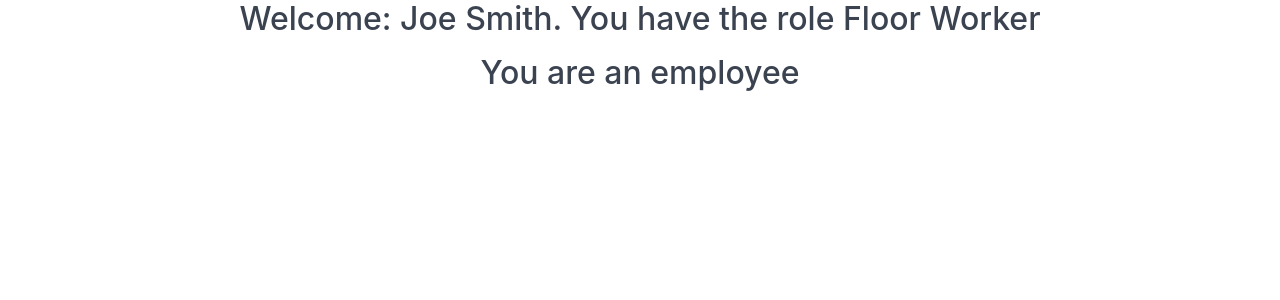
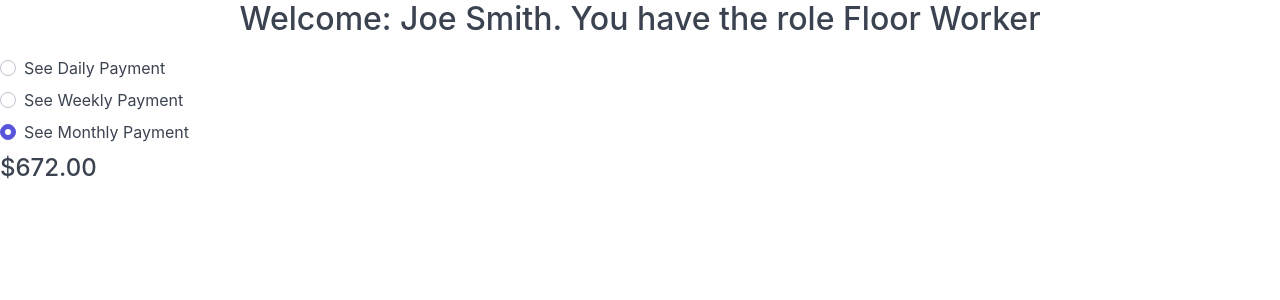
Before and after one commit to ifbhack/WorkTracker, a Flask app: page /homepage in a window 1280 px wide. Shown: the top 300 px of the page. Run offline with Flask 2, Linux system fonts and the light colour scheme; a user stored in the database is signed in; data comes from the database, SQL or seed files in the repository; some libraries are stand-ins or nearby versions.

Commit message:
Add pay view functionality + add new lines to file ends
Only for employee rn

```diff
--- a/functions.py
+++ b/functions.py
@@ -3,7 +3,8 @@ from flask import session
 
 
 class Staff:
-    def __init__(self, name, roleName, isManager):
+    def __init__(self, userId, name, roleName, isManager):
+        self.userId = userId
         self.name = name
         self.roleName = roleName
         self.isManager = isManager
@@ -18,7 +19,6 @@ class Staff:
         and returns True if the credentials are valid
 
         Returns False if the credentials are invalid"""
-
         cur = mysql.connection.cursor()
         cur.execute("""SELECT 1 FROM Staff
                     WHERE staffID = %s AND password = SHA2(%s, 256)""",
@@ -36,7 +36,6 @@ class Staff:
     def signUp(mysql, name, password, roleName):
         """Inserts a new staff member into the database
         and sets the session userid to the created staff member"""
-
         cur = mysql.connection.cursor()
         cur.execute("""INSERT INTO Staff (roleName, name, password)
                     VALUES (%s, %s, SHA2(%s, 256))""",
@@ -51,7 +50,6 @@ class Staff:
         """Returns a Staff object based on the session user id
 
         Returns False if no staff infomation is found"""
-
         userId = session.get('userId')
         if userId:
             cur = mysql.connection.cursor()
@@ -61,8 +59,24 @@ class Staff:
             cur.close()
 
             if userDetails:
-                return Staff(*userDetails)
+                return Staff(userId, *userDetails)
             else:
                 return False
         else:
             return False
+
+    def getStaffPayInfo(self, mysql):
+        cur = mysql.connection.cursor()
+        DAYS_IN_MONTH = 30
+        DAYS_IN_WEEK = 7
+        hoursOfWorkPerDay = 8  # assume everyone work 8 hours a day for now
+        sql = f"""SELECT payRate * {hoursOfWorkPerDay},
+                         payRate * {hoursOfWorkPerDay} * {DAYS_IN_WEEK},
+                         payRate * {hoursOfWorkPerDay} * {DAYS_IN_MONTH}
+                  FROM Staff s
+                  INNER JOIN Payrate p ON s.roleName=p.roleName
+                  WHERE staffID = %s"""
+        cur.execute(sql, (self.userId,))
+        result = cur.fetchone()
+        print(result)
+        return {'daily': result[0], 'weekly': result[1], 'monthly': result[2]}
--- a/main.py
+++ b/main.py
@@ -46,8 +46,8 @@ def signIn():
     if request.method == 'POST':
         try:
             success = Staff.signIn(mysql,
-                                    staffId=request.form['staffid'],
-                                    password=request.form['password'])
+                                   staffId=request.form['staffid'],
+                                   password=request.form['password'])
         except MySQLdb.Error:
             return 'Database Error'
 
@@ -65,9 +65,9 @@ def signUp():
     if request.method == 'POST':
         try:
             Staff.signUp(mysql,
-              name=request.form['name'],
-              password=request.form['password'],
-              roleName=request.form['roleName'])
+                         name=request.form['name'],
+                         password=request.form['password'],
+                         roleName=request.form['roleName'])
         except MySQLdb.Error:
             return 'Database Error'
 
@@ -89,16 +89,20 @@ def signUp():
 @app.route('/homepage')
 def homepage():
     if g.user:
-        return render_template('homepage.html')
+        if g.user.isManager:
+            return "Manager page"  # todo
+        else:
+            payInfo = g.user.getStaffPayInfo(mysql)
+            return render_template('homepage-employee.html', payInfo=payInfo)
     else:
         return "Not logged in"
 
 
 @app.before_request
 def getUserInfo():
-    # Sets g.user to a Staff object before every page request
-    # Sets g.user to None if the user is not signed in
+    """Sets g.user to a Staff object before every page request
 
+    Sets g.user to None if the user is not signed in"""
     try:
         user = Staff.getObj(mysql)
     except MySQLdb.Error:
--- /dev/null
+++ b/templates/homepage-employee.html
@@ -0,0 +1,40 @@
+{% extends "homepage.html" %}
+
+{% block title %}Sign in{% endblock %}
+
+{% block content %}
+
+<h2>Welcome: {{g.user.name}}. You have the role {{g.user.roleName}}</h2>
+
+<div class="form-group">
+    <label class="form-radio">
+        <input type="radio" name="payment" value="daily"></input>
+        <i class="form-icon"></i> See Daily Payment
+    </label>
+    <label class="form-radio">
+        <input type="radio" name="payment" value="weekly"></input>
+        <i class="form-icon"></i> See Weekly Payment
+    </label>
+    <label class="form-radio">
+        <input type="radio" name="payment" value="monthly" checked></input>
+        <i class="form-icon"></i> See Monthly Payment
+    </label>
+</div>
+
+<h4 id="viewPayInfo">${{payInfo['monthly']}}</h4>
+
+
+<script>
+    const payInfo = {daily: "{{payInfo['daily']}}", weekly: "{{payInfo['weekly']}}", monthly: "{{payInfo['monthly']}}"};
+    const payInfoText = document.querySelector("#viewPayInfo");
+
+    function radioButtonChange(e) {
+        const selectedPayInfoType = e.target.value;
+        payInfoText.innerText = "$" + payInfo[selectedPayInfoType];
+    }
+
+    const radioButtons = document.querySelectorAll("input");
+    radioButtons.forEach(y => addEventListener("change", radioButtonChange));
+</script>
+
+{% endblock %}
--- a/templates/homepage.html
+++ b/templates/homepage.html
@@ -27,13 +27,6 @@
         <div id="content">
             {% block content %}
 
-                <h2>Welcome: {{g.user.name}}. You have the role {{g.user.roleName}}</h2>
-                {% if g.user.isManager %}
-                    <h2>You are a manager</h2>
-                {% else %}
-                    <h2>You are an employee</h2>
-                {% endif %}
-
             {% endblock %}
         </div>
     </body>
```
Also changed, not shown: sample_queries.sql (line endings or trailing spaces), templates/index-home.html (line endings or trailing spaces), templates/index-signIn.html (line endings or trailing spaces), templates/index-signUp.html (line endings or trailing spaces), templates/index.html (line endings or trailing spaces).
